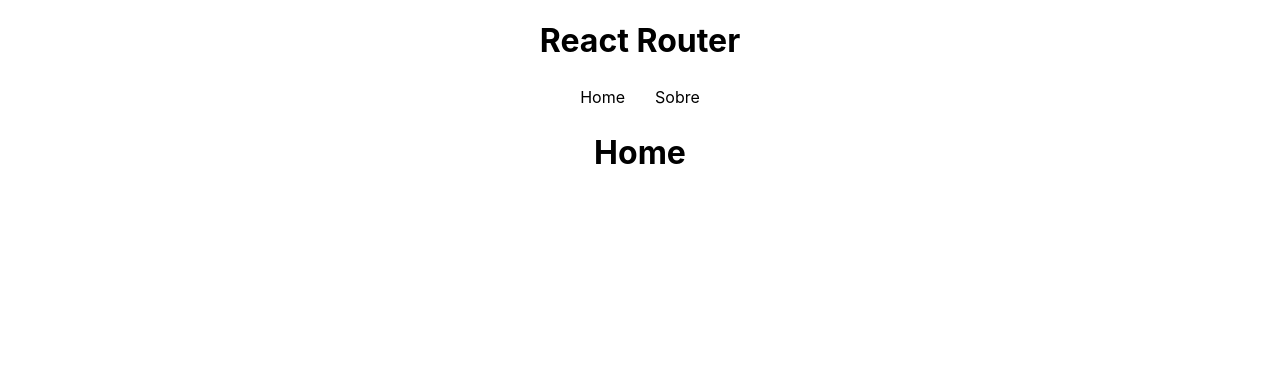
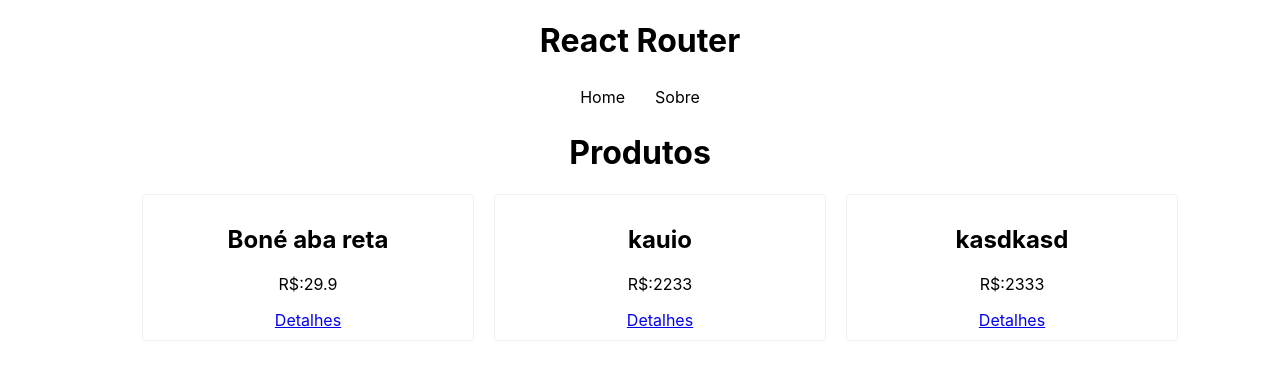
Before and after one commit to kaiotcp1/curso_react, a React (Create React App) app in the folder 8_REACT_ROUTER/reactrouter/: page / in a window 1280 px wide. Shown: the top 380 px of the page. Built offline with nearby package versions, Linux system fonts and the light colour scheme; data requests are answered from the project's data file.

Commit message:
Rotas dinâmicas

```diff
--- a/8_REACT_ROUTER/reactrouter/src/App.js
+++ b/8_REACT_ROUTER/reactrouter/src/App.js
@@ -6,20 +6,21 @@ import { BrowserRouter, Routes, Route } from 'react-router-dom'
 // pages
 import Home from './pages/Home';
 import About from './pages/About';
-import Navbar from './components/Navbar';
+import Product from './pages/Product';
 
 // components
-
+import Navbar from './components/Navbar';
 
 function App() {
   return (
     <div className="App">
       <h1>React Router</h1>
       <BrowserRouter>
-      <Navbar/>
+        <Navbar />
         <Routes>
           <Route path='/' element={<Home />} />
           <Route path='/about' element={<About />} />
+          <Route path='/products/:id' element={<Product />} />
         </Routes>
       </BrowserRouter>
     </div>
--- /dev/null
+++ b/8_REACT_ROUTER/reactrouter/src/hooks/useFetch.js
@@ -0,0 +1,109 @@
+import { useEffect, useState } from "react";
+
+// 4 - custom hook
+export const useFetch = (url) => {
+    const [data, setData] = useState(null);
+
+    // 5 - refatorando post
+    const [config, setConfig] = useState(null);
+    const [method, setMethod] = useState(null);
+    const [callFetch, setCallFetch] = useState(false);
+
+    // 6 - estado de loading
+    const [loading, setLoading] = useState(false);
+
+    // 8 - tratando erros
+    const [error, setError] = useState(false);
+
+    // 9 - desafio
+    const [itemId, setItemId] = useState(null);
+
+    const httpConfig = (data, method) => {
+        if (method === "POST") {
+            setConfig({
+                method: "POST",
+                headers: {
+                    "Content-Type": "application/json",
+                },
+                body: JSON.stringify(data),
+            });
+
+            setMethod("POST");
+        } else if (method === "DELETE") {
+            setConfig({
+                method: "DELETE",
+                headers: {
+                    "Content-Type": "application/json",
+                },
+            });
+
+            setMethod("DELETE");
+            setItemId(data);
+        }
+    };
+
+    useEffect(() => {
+        const fetchData = async () => {
+            // 6 - estado de loading
+            // mudar throttling no network p 3g
+            setLoading(true);
+
+            // 8 - tratando erros
+            try {
+                const res = await fetch(url);
+
+                const json = await res.json();
+
+                setData(json);
+
+                setMethod(null);
+
+                // 8 - tratando erros
+                setError(null);
+            } catch (error) {
+                console.log(error.message);
+
+                setError("Houve um erro ao carregar os dados!");
+            }
+
+            setLoading(false);
+        };
+
+        fetchData();
+    }, [url, callFetch]);
+
+    // 5 - refatorando post
+    useEffect(() => {
+        const httpRequest = async () => {
+            if (method === "POST") {
+                // 7 - loading no post
+                // mudar throttling no network p 3g
+                setLoading(true);
+
+                // 5 - refatorando post
+                let fetchOptions = [url, config];
+
+                const res = await fetch(...fetchOptions);
+
+                const json = await res.json();
+
+                setCallFetch(json);
+                // 9 - desafio
+            } else if (method === "DELETE") {
+                const deleteUrl = `${url}/${itemId}`;
+
+                const res = await fetch(deleteUrl, config);
+
+                const json = await res.json();
+
+                setCallFetch(json);
+            }
+        };
+
+        httpRequest();
+    }, [config]);
+
+    console.log(config);
+
+    return { data, httpConfig, loading, error };
+};
--- a/8_REACT_ROUTER/reactrouter/src/pages/Home.css
+++ b/8_REACT_ROUTER/reactrouter/src/pages/Home.css
@@ -0,0 +1,16 @@
+.products {
+    display: flex;
+    justify-content: center;
+    flex-wrap: wrap;
+}
+
+.products li {
+    border: 1px solid #EFEFEF;
+    border-radius: 3px;
+    padding: 10px;
+    text-align: center;
+    list-style: none;
+    margin: 0 10px;
+    width: 25%;
+
+}
--- a/8_REACT_ROUTER/reactrouter/src/pages/Home.js
+++ b/8_REACT_ROUTER/reactrouter/src/pages/Home.js
@@ -1,10 +1,29 @@
 import React from 'react'
+import { Link } from 'react-router-dom'
+import { useFetch } from '../hooks/useFetch'
 
+import './Home.css'
 
 const Home = () => {
+
+    const url = "http://localhost:3000/products";
+
+    const { data: items, loading, error } = useFetch(url);
+
     return (
         <div>
-            <h1>Home</h1>
+            <h1>Produtos</h1>
+            {error && <p>{error}</p>}
+            <ul className="products">
+                {items && items.map(item => (
+                    <li key={item.id}>
+                        <h2>{item.name}</h2>
+                        <p>R$:{item.price}</p>
+                        {/* Rota dinâmica */}
+                        <Link to={`/products/${item.id}`}>Detalhes</Link>
+                    </li>
+                ))}
+            </ul>
         </div>
     )
 }
--- /dev/null
+++ b/8_REACT_ROUTER/reactrouter/src/pages/Product.js
@@ -0,0 +1,15 @@
+import React from 'react'
+import { useParams } from 'react-router-dom'
+
+const Product = () => {
+    // Rota dinâmica
+    const {id} = useParams()
+
+  return (
+    <div>
+        <p>ID do produto: {id}</p>
+    </div>
+  )
+}
+
+export default Product
```
